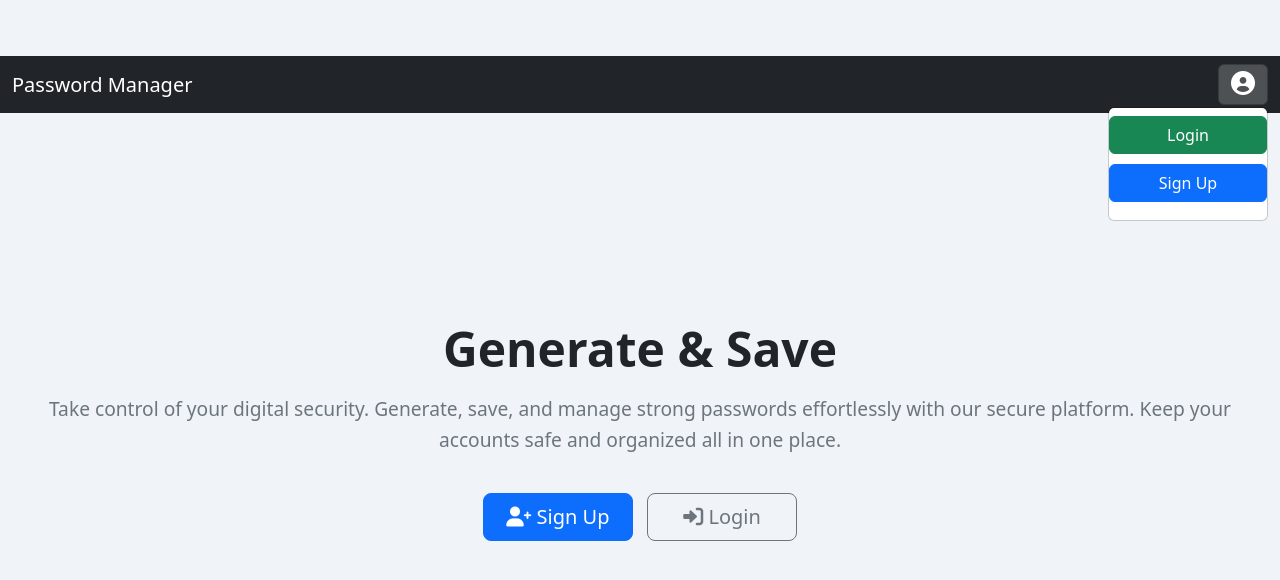
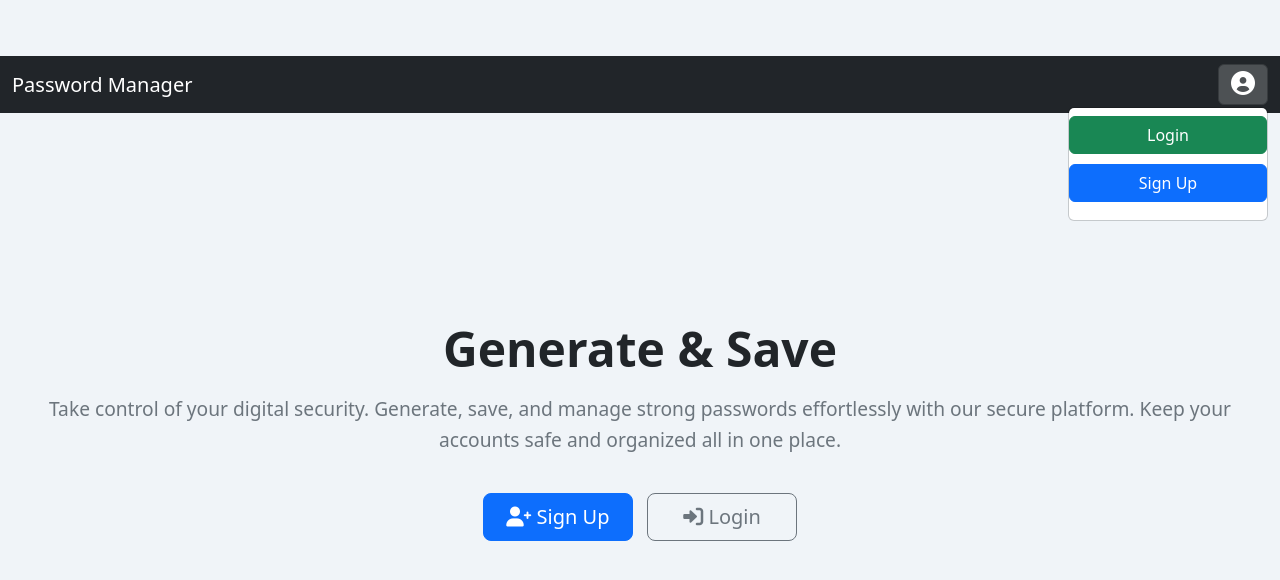
Before and after one commit to tholumuzikhuboni/password-manager, a website: page index.html in a window 1280 px wide. Both pictures are taken after a click on the button 1243 px from the left and 84 px from the top of the page. Drawn offline with nearby package versions, Linux system fonts and the light colour scheme.

Commit message:
Update index.html

```diff
--- a/index.html
+++ b/index.html
@@ -9,7 +9,7 @@
   <style>
     body {
       background-color: #f0f4f8;
-      margin-top: 56px; /* To prevent content from being hidden under the sticky navbar */
+      padding-top: 56px; /* Adjusted to account for the sticky navbar */
     }
 
     .hero {
@@ -44,8 +44,12 @@
     }
 
     /* Equal buttons in dropdown */
+    .dropdown-menu {
+      min-width: 200px; /* Set a minimum width to prevent stretching */
+    }
+
     .dropdown-menu .btn {
-      width: 100%; /* Make buttons equal width */
+      width: 100%; /* Ensure buttons don’t stretch unnecessarily */
       margin-bottom: 10px; /* Space between buttons */
     }
 
```
